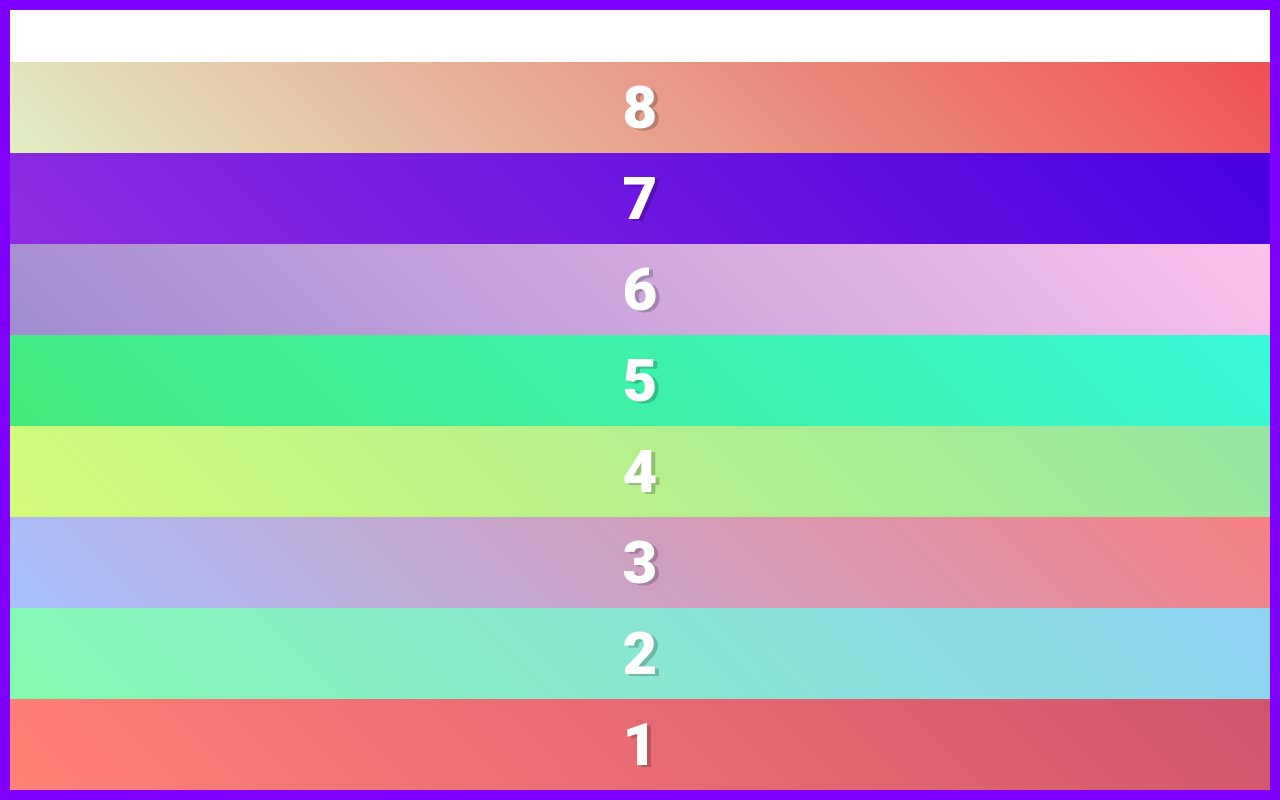
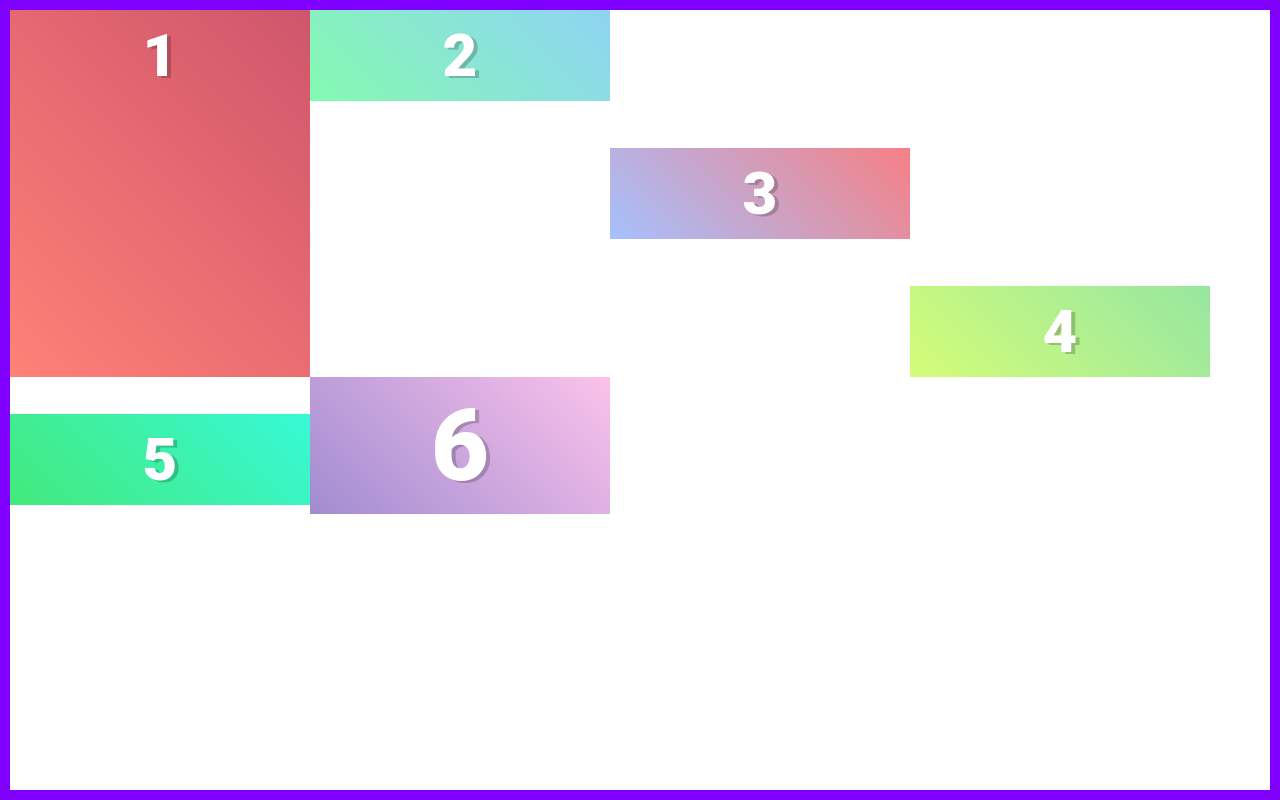
Before and after one commit to flacsnew/css-flexbox, a plain HTML site: page index.html in a window 1280 px wide. Drawn offline with Linux system fonts and the light colour scheme.

Commit message:
align: align-self

```diff
--- a/index.html
+++ b/index.html
@@ -15,8 +15,6 @@
         <div class="flex-item item-4">4</div>
         <div class="flex-item item-5">5</div>
         <div class="flex-item item-6">6</div>
-        <div class="flex-item item-7">7</div>
-        <div class="flex-item item-8">8</div>
     </div>
 </body>
 </html>
--- a/style.css
+++ b/style.css
@@ -53,11 +53,35 @@
 .flex-container {
     display: flex;
     height: 100vh;
-    align-content: stretch;
     flex-wrap: wrap;
-    flex-direction: column-reverse;
+    /* flex-direction: column; */
 }
 
 .flex-item {
-    /* width: 200px; */
+    width: 300px;
 }
+
+.item-1 {
+    align-self: stretch;
+}
+
+.item-2 {
+    align-self: flex-start;
+}
+
+.item-3 {
+    align-self: center;
+}
+
+.item-4 {
+    align-self: flex-end;
+}
+
+.item-5 {
+    align-self: baseline;
+}
+
+.item-6 {
+    align-self: baseline;
+    font-size: 100px;
+}
```
